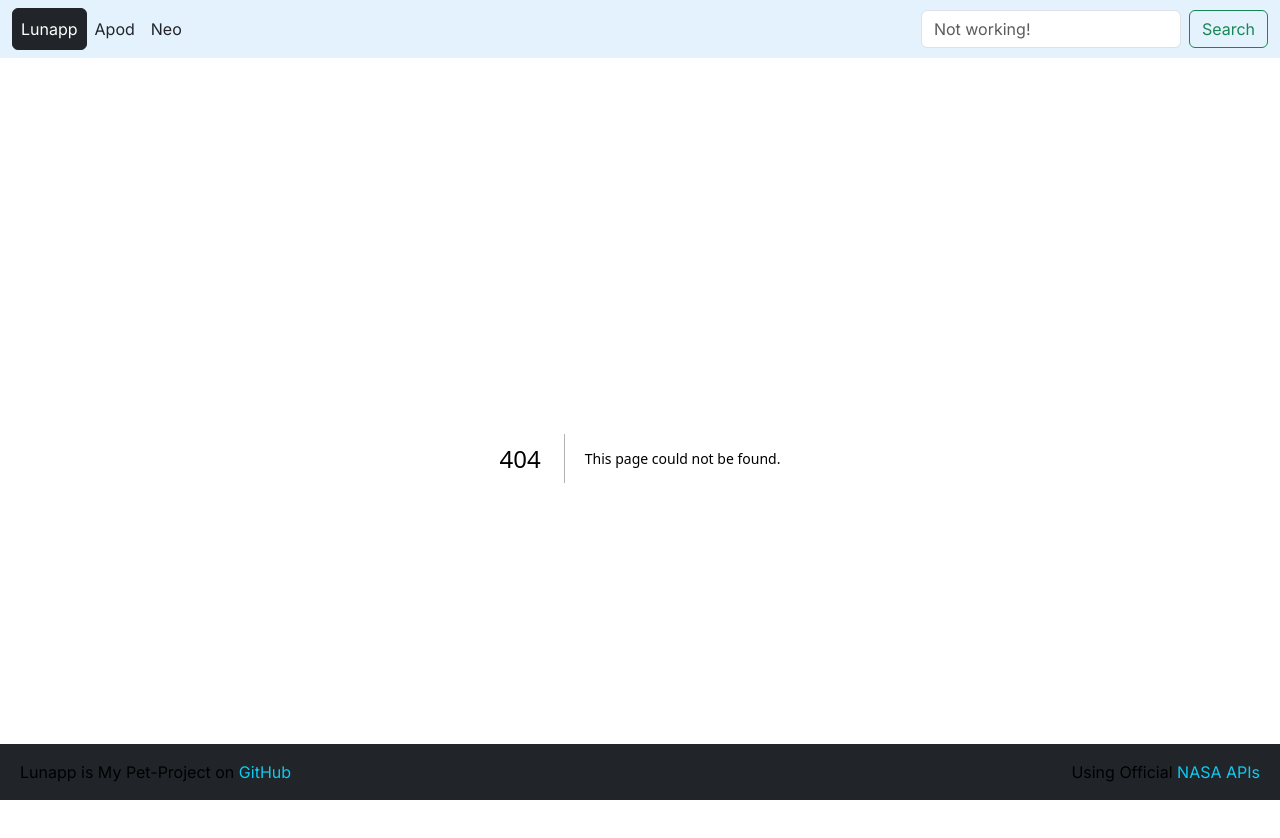
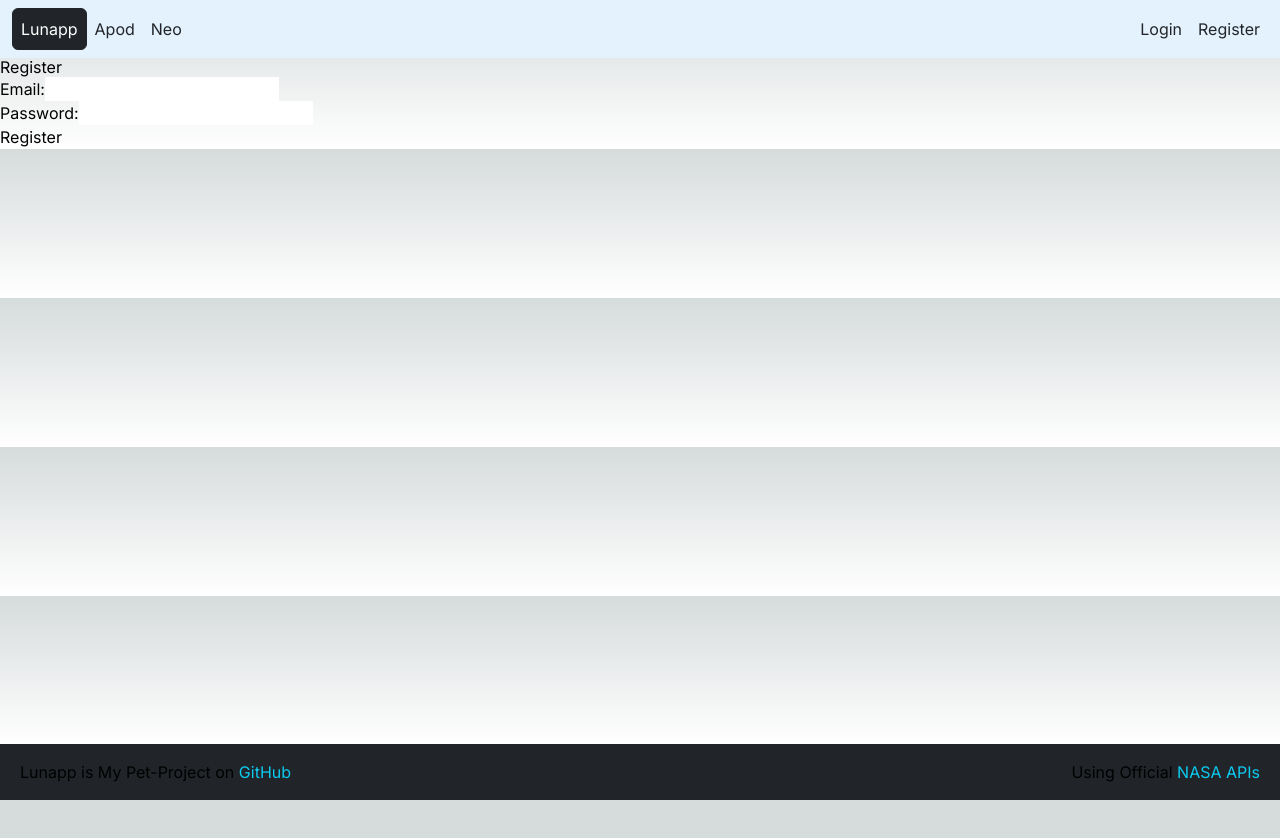
Before and after one commit to devnsko/lunapp-client, a Next.js app: page /register in a window 1280 px wide. Before the commit this address had no page. Shown: the top 838 px of the page. After the commit the page ends 800 px from the top, so only its background shows below. Built offline with nearby package versions, Linux system fonts and the light colour scheme.

Commit message:
Minor Updates

```diff
--- a/package.json
+++ b/package.json
@@ -13,7 +13,8 @@
     "next": "^14.2.5",
     "react": "^18",
     "react-dom": "^18",
-    "sharp": "^0.33.4"
+    "sharp": "^0.33.4",
+    "zod": "^3.23.8"
   },
   "devDependencies": {
     "@types/node": "^20",
--- /dev/null
+++ b/src/app/(auth)/layout.tsx
@@ -0,0 +1,16 @@
+export const metadata = {
+  title: 'Next.js',
+  description: 'Generated by Next.js',
+}
+
+export default function RootLayout({
+  children,
+}: {
+  children: React.ReactNode
+}) {
+  return (
+    <html lang="en">
+      <body>{children}</body>
+    </html>
+  )
+}
--- /dev/null
+++ b/src/app/(auth)/login/page.tsx
@@ -0,0 +1,36 @@
+const LoginPage = () => {
+    // const router = useRouter()
+
+    // async function handleSubmit(event: FormEvent<HTMLFormElement>) {
+    //   event.preventDefault()
+
+    //   const formData = new FormData(event.currentTarget)
+    //   const email = formData.get('email')
+    //   const password = formData.get('password')
+
+    //   const response = await fetch('http://localhost:3000/api/v1/auth/login', {
+    //     method: 'POST',
+    //     headers: { 'Content-Type': 'application/json' },
+    //     body: JSON.stringify({ email, password }),
+    //   })
+
+    //   if (response.ok) {
+    //     router.push('/profile')
+    //   } else {
+    //     // Handle errors
+    //   }
+    // }
+
+    // return (
+    //   <form onSubmit={handleSubmit}>
+    //     <input type="email" name="email" placeholder="Email" required />
+    //     <input type="password" name="password" placeholder="Password" required />
+    //     <button type="submit">Login</button>
+    //   </form>
+    // )
+    return (
+        <h1>hello</h1>
+    )
+};
+
+export default LoginPage;
--- /dev/null
+++ b/src/app/(auth)/register/page.tsx
@@ -0,0 +1,62 @@
+'use client'
+
+import { useState } from 'react';
+
+const RegisterPage = () => {
+    const [email, setEmail] = useState('');
+    const [password, setPassword] = useState('');
+
+    const handleEmailChange = (e: React.ChangeEvent<HTMLInputElement>) => {
+        setEmail(e.target.value);
+    };
+
+    const handlePasswordChange = (e: React.ChangeEvent<HTMLInputElement>) => {
+        setPassword(e.target.value);
+    };
+
+    const handleSubmit = (e: React.FormEvent<HTMLFormElement>) => {
+        e.preventDefault();
+        // Add your register logic here
+        const registerData = {
+            email: email,
+            password: password
+        };
+
+        // Send registerData to your API using fetch or axios
+        fetch('/api/register', {
+            method: 'POST',
+            headers: {
+            'Content-Type': 'application/json'
+            },
+            body: JSON.stringify(registerData)
+        })
+        .then(response => response.json())
+        .then(data => {
+            // Handle the response from the API
+            console.log(data);
+        })
+        .catch(error => {
+            // Handle any errors that occur during the API request
+            console.error(error);
+        });
+    };
+
+    return (
+        <div>
+            <h1>Register</h1>
+            <form onSubmit={handleSubmit}>
+                <div>
+                    <label>Email:</label>
+                    <input type="email" value={email} onChange={handleEmailChange} />
+                </div>
+                <div>
+                    <label>Password:</label>
+                    <input type="password" value={password} onChange={handlePasswordChange} />
+                </div>
+                <button type="submit">Register</button>
+            </form>
+        </div>
+    );
+};
+
+export default RegisterPage;
--- /dev/null
+++ b/src/app/actions/auth.tsx
@@ -0,0 +1,19 @@
+import { SignupFormSchema, FormState } from '../lib/definitions'
+
+export async function signup(state: FormState, formData: FormData) {
+  // Validate form fields
+  const validatedFields = SignupFormSchema.safeParse({
+    name: formData.get('name'),
+    email: formData.get('email'),
+    password: formData.get('password'),
+  })
+
+  // If any form fields are invalid, return early
+  if (!validatedFields.success) {
+    return {
+      errors: validatedFields.error.flatten().fieldErrors,
+    }
+  }
+
+  // Call the provider or db to create a user...
+}
--- /dev/null
+++ b/src/app/lib/definitions.ts
@@ -0,0 +1,29 @@
+import { z } from 'zod'
+
+export const SignupFormSchema = z.object({
+  name: z
+    .string()
+    .min(2, { message: 'Name must be at least 2 characters long.' })
+    .trim(),
+  email: z.string().email({ message: 'Please enter a valid email.' }).trim(),
+  password: z
+    .string()
+    .min(8, { message: 'Be at least 8 characters long' })
+    .regex(/[a-zA-Z]/, { message: 'Contain at least one letter.' })
+    .regex(/[0-9]/, { message: 'Contain at least one number.' })
+    .regex(/[^a-zA-Z0-9]/, {
+      message: 'Contain at least one special character.',
+    })
+    .trim(),
+})
+
+export type FormState =
+  | {
+      errors?: {
+        name?: string[]
+        email?: string[]
+        password?: string[]
+      }
+      message?: string
+    }
+  | undefined
--- /dev/null
+++ b/src/app/near/layout.tsx
@@ -0,0 +1,16 @@
+export const metadata = {
+  title: 'Next.js',
+  description: 'Generated by Next.js',
+}
+
+export default function RootLayout({
+  children,
+}: {
+  children: React.ReactNode
+}) {
+  return (
+    <html lang="en">
+      <body>{children}</body>
+    </html>
+  )
+}
--- /dev/null
+++ b/src/app/photoofday/layout.tsx
@@ -0,0 +1,16 @@
+export const metadata = {
+  title: 'Next.js',
+  description: 'Generated by Next.js',
+}
+
+export default function RootLayout({
+  children,
+}: {
+  children: React.ReactNode
+}) {
+  return (
+    <html lang="en">
+      <body>{children}</body>
+    </html>
+  )
+}
--- /dev/null
+++ b/src/app/ui/signup-form.tsx
@@ -0,0 +1,42 @@
+'use client'
+
+import { useActionState } from 'react'
+import { signup } from '../actions/auth'
+
+export function SignupForm() {
+  const [state, action, pending] = useActionState(signup, undefined)
+
+  return (
+    <form action={action}>
+      <div>
+        <label htmlFor="name">Name</label>
+        <input id="name" name="name" placeholder="Name" />
+      </div>
+      {state?.errors?.name && <p>{state.errors.name}</p>}
+
+      <div>
+        <label htmlFor="email">Email</label>
+        <input id="email" name="email" placeholder="Email" />
+      </div>
+      {state?.errors?.email && <p>{state.errors.email}</p>}
+
+      <div>
+        <label htmlFor="password">Password</label>
+        <input id="password" name="password" type="password" />
+      </div>
+      {state?.errors?.password && (
+        <div>
+          <p>Password must:</p>
+          <ul>
+            {state.errors.password.map((error) => (
+              <li key={error}>- {error}</li>
+            ))}
+          </ul>
+        </div>
+      )}
+      <button aria-disabled={pending} type="submit">
+        {pending ? 'Submitting...' : 'Sign up'}
+      </button>
+    </form>
+  )
+}
--- a/src/components/Header.tsx
+++ b/src/components/Header.tsx
@@ -1,7 +1,22 @@
 import Link from 'next/link';
-import React from 'react';
+// import React, { useEffect, useState } from 'react';
 
 const Header: React.FC = () => {
+
+  // const [auth, setAuth] = useState(false);
+  // const token = typeof window !== 'undefined' ? localStorage.getItem('jwtToken') : null;
+  // const userId = typeof window !== 'undefined' ? localStorage.getItem('userId') : null;
+
+  // useEffect(() => {
+  //   if (token && userId) {
+  //     setAuth(true);
+  //   } else {
+  //     setAuth(false);
+  //   }
+  // }, [token, userId]);
+
+
+
   return (
     <header>
         <nav className="navbar" style={{ backgroundColor: '#e3f2fd' }}>
@@ -13,10 +28,12 @@
                     <Link className="link-dark link-offset-2 link-underline-opacity-25 mx-auto p-2" href="/near?year=2020" role="button">Neo</Link>
                 </div>
             </div>
-            <form className="d-flex" role="search">
-                <input className="form-control me-2" type="search" placeholder="Not working!" aria-label="Search"/>
-                <button className="btn btn-outline-success" type="submit">Search</button>
-            </form>
+            {
+              <div className='d-flex align-items-center'>
+                  <Link className="link-dark link-offset-2 link-underline-opacity-25 mx-auto p-2" href="/login" role="button">Login</Link>
+                  <Link className="link-dark link-offset-2 link-underline-opacity-25 mx-auto p-2" href="/register" role="button">Register</Link>
+              </div>
+            }
         </div>
 
       </nav>
```
Also changed, not shown: 2 other files (tests, documents, lock files or other folders).
